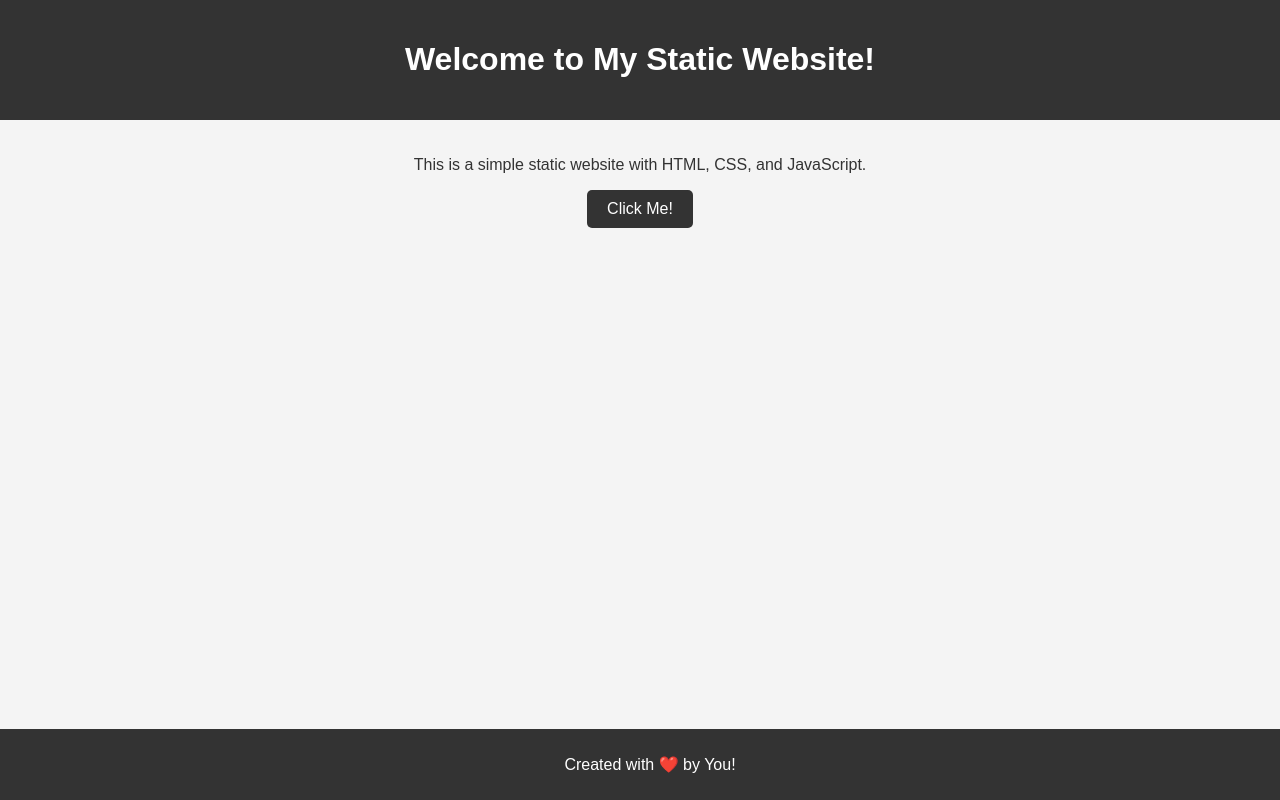
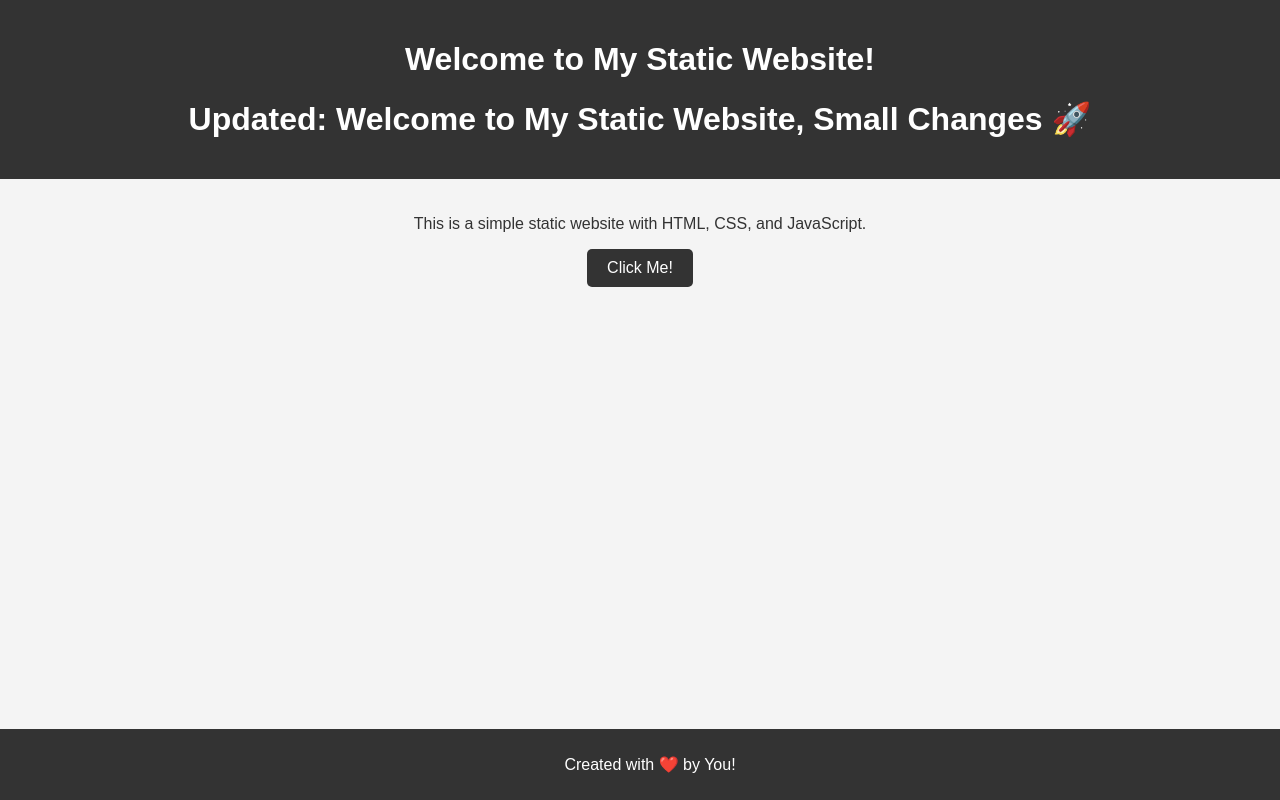
Before and after one commit to sumit511-pawar/static-website-CICD, a plain HTML site: page index.html in a window 1280 px wide. Drawn offline with Linux system fonts and the light colour scheme.

Commit message:
done some changes in file

```diff
--- a/index.html
+++ b/index.html
@@ -9,6 +9,7 @@
 <body>
     <header>
         <h1>Welcome to My Static Website!</h1>
+        <h1>Updated: Welcome to My Static Website, Small Changes 🚀</h1>
     </header>
     <main>
         <p>This is a simple static website with HTML, CSS, and JavaScript.</p>
```
